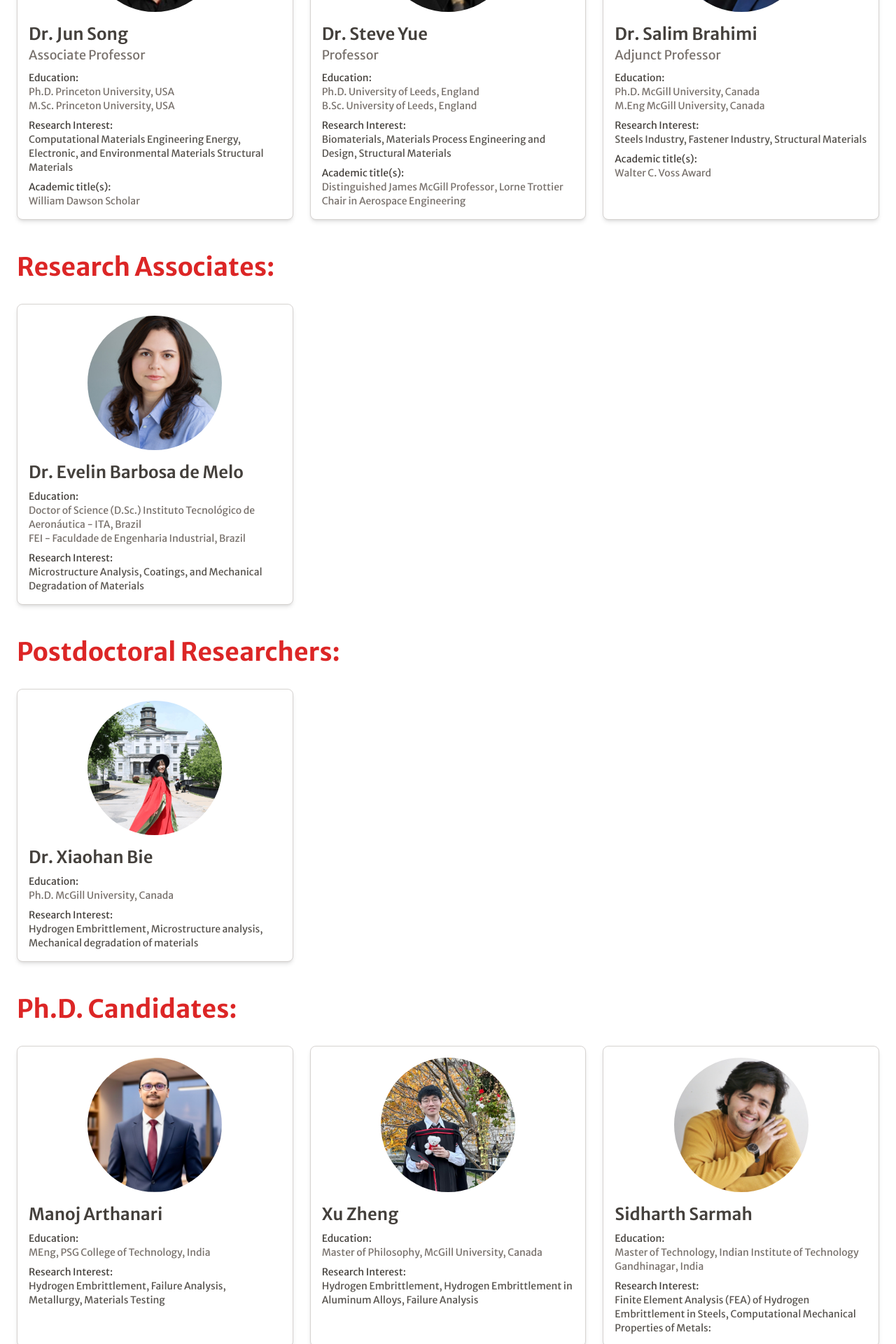
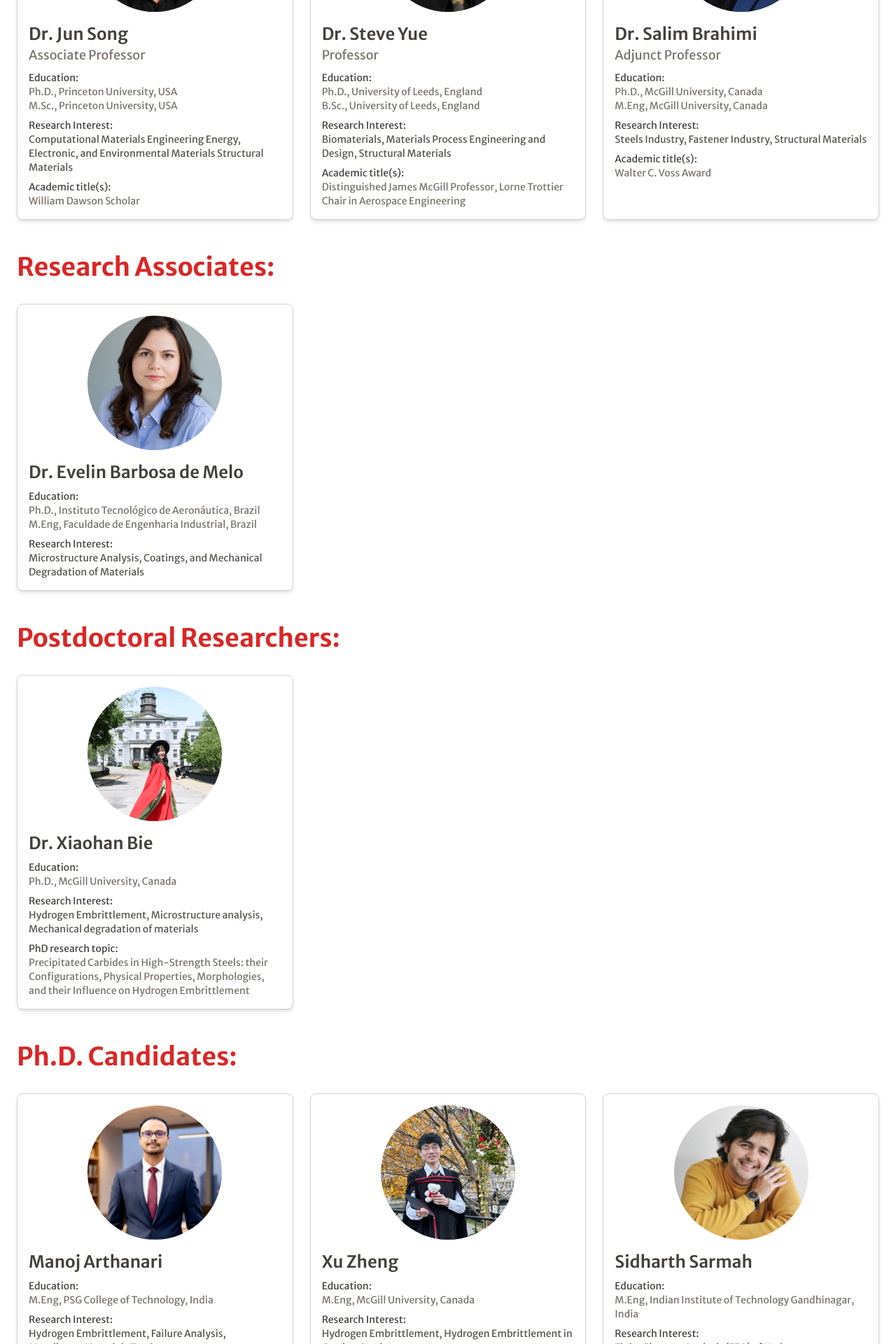
Before and after one commit to Ericalyhan94/MHEF_website, a React (Vite) app: page /People in a window 1280 px wide. Shown: the part 400-2320 px from the top of the page at 70% size. Built offline with nearby package versions, Linux system fonts and the light colour scheme.

Commit message:
updated people's page

```diff
--- a/src/PagePeople/PeopleItem.jsx
+++ b/src/PagePeople/PeopleItem.jsx
@@ -29,6 +29,13 @@ const PeopleItem = ({ professor }) => {
             <div className="text-sm text-stone-500">{professor.Academic_title}</div>
           </>
         )}
+		  {professor.PhD_research_topic && (
+          <>
+            <div className="text-sm text-stone-700 mt-2">PhD research topic:</div>
+            <div className="text-sm text-stone-500">{professor.PhD_research_topic}</div>
+          </>
+        )}
+
       </div>
     </div>
   );
--- a/src/PagePeople/PhDCandidates.jsx
+++ b/src/PagePeople/PhDCandidates.jsx
@@ -7,8 +7,9 @@ const PhDCandidates = [
     id: 1,
     name: "Manoj Arthanari",
     image: Manoj,
-	degree1:"MEng, PSG College of Technology, India",
-    research_area: "Hydrogen Embrittlement, Failure Analysis, Metallurgy, Materials Testing"
+	degree1:"M.Eng, PSG College of Technology, India",
+    research_area: "Hydrogen Embrittlement, Failure Analysis, Metallurgy, Materials Testing",
+	PhD_research_topic:"Investigating the Hydrogen Embrittlement Susceptibility of Lower Bainite and Tempered Martensite Microstructures in Medium-Carbon Alloy Steels"
 	},
 
 
@@ -16,17 +17,18 @@ const PhDCandidates = [
 		id: 2,
         name: "Xu Zheng",
         image:  Xu ,
-		degree1:"Master of Philosophy, McGill University, Canada",
-		research_area: "Hydrogen Embrittlement, Hydrogen Embrittlement in Aluminum Alloys, Failure Analysis "
+		degree1:"M.Eng, McGill University, Canada",
+		research_area: "Hydrogen Embrittlement, Hydrogen Embrittlement in Casting Steel",
+		PhD_research_topic:"Effect of Nb Addition on Hydrogen Embrittlement Behavior of Cast Steels"
     },
 
     {
 		id: 3,
         name: "Sidharth Sarmah",
         image: Sid ,
-		degree1:"Master of Technology, Indian Institute of Technology Gandhinagar, India",
-		research_area: "Finite Element Analysis (FEA) of Hydrogen Embrittlement in Steels, Computational Mechanical Properties of Metals:"
-
+		degree1:"M.Eng, Indian Institute of Technology Gandhinagar, India",
+		research_area: "Finite Element Analysis (FEA) of Hydrogen Embrittlement in Steels, Computational Mechanical Properties of Metals",
+		PhD_research_topic:"Finite Element Analysis (FEA) of Hydrogen Embrittlement in Steels"
     },
 
 ];
--- a/src/PagePeople/PostDoc.jsx
+++ b/src/PagePeople/PostDoc.jsx
@@ -4,8 +4,9 @@ const PostDoc = [
   {
     name: "Dr. Xiaohan Bie",
     image: Xiaohan,
-    degree1: "Ph.D. McGill University, Canada",
+    degree1: "Ph.D., McGill University, Canada",
     research_area: "Hydrogen Embrittlement, Microstructure analysis, Mechanical degradation of materials",
+	PhD_research_topic:"Precipitated Carbides in High-Strength Steels: their Configurations, Physical Properties, Morphologies, and their Influence on Hydrogen Embrittlement"
   }
 ];
 
--- a/src/PagePeople/Professors.jsx
+++ b/src/PagePeople/Professors.jsx
@@ -8,8 +8,8 @@ const Professors = [
     name: "Dr. Jun Song",
     title: "Associate Professor",
     image: Jun,
-	degree1:"Ph.D. Princeton University, USA",
-	degree2:"M.Sc. Princeton University, USA",
+	degree1:"Ph.D., Princeton University, USA",
+	degree2:"M.Sc., Princeton University, USA",
     research_area: "Computational Materials Engineering Energy, Electronic, and Environmental Materials Structural Materials",
 	Academic_title:"William Dawson Scholar"
 	},
@@ -18,8 +18,8 @@ const Professors = [
     name: "Dr. Steve Yue",
     title: "Professor",
     image: Steve,
-	degree1:"Ph.D. University of Leeds, England",
-	degree2:"B.Sc. University of Leeds, England",
+	degree1:"Ph.D., University of Leeds, England",
+	degree2:"B.Sc., University of Leeds, England",
     research_area: "Biomaterials, Materials Process Engineering and Design, Structural Materials",
 	Academic_title: "Distinguished James McGill Professor, Lorne Trottier Chair in Aerospace Engineering"
   },
@@ -28,8 +28,8 @@ const Professors = [
     name: "Dr. Salim Brahimi",
     title: "Adjunct Professor",
     image: Salim,
-	degree1:"Ph.D. McGill University, Canada",
-	degree2:"M.Eng McGill University, Canada",
+	degree1:"Ph.D., McGill University, Canada",
+	degree2:"M.Eng, McGill University, Canada",
     research_area: "Steels Industry, Fastener Industry, Structural Materials",
 	Academic_title: "Walter C. Voss Award"
   },
--- a/src/PagePeople/ResearchAssociate.jsx
+++ b/src/PagePeople/ResearchAssociate.jsx
@@ -4,8 +4,8 @@ const ResearchAssociate = [
   {
     name: "Dr. Evelin Barbosa de Melo",
     image: Evelin,
-    degree1: "Doctor of Science (D.Sc.) Instituto Tecnológico de Aeronáutica - ITA, Brazil",
-    degree2: "FEI - Faculdade de Engenharia Industrial, Brazil",
+    degree1: "Ph.D., Instituto Tecnológico de Aeronáutica, Brazil",
+    degree2: "M.Eng, Faculdade de Engenharia Industrial, Brazil",
     research_area: "Microstructure Analysis, Coatings, and Mechanical Degradation of Materials",
   }
 ];
```
